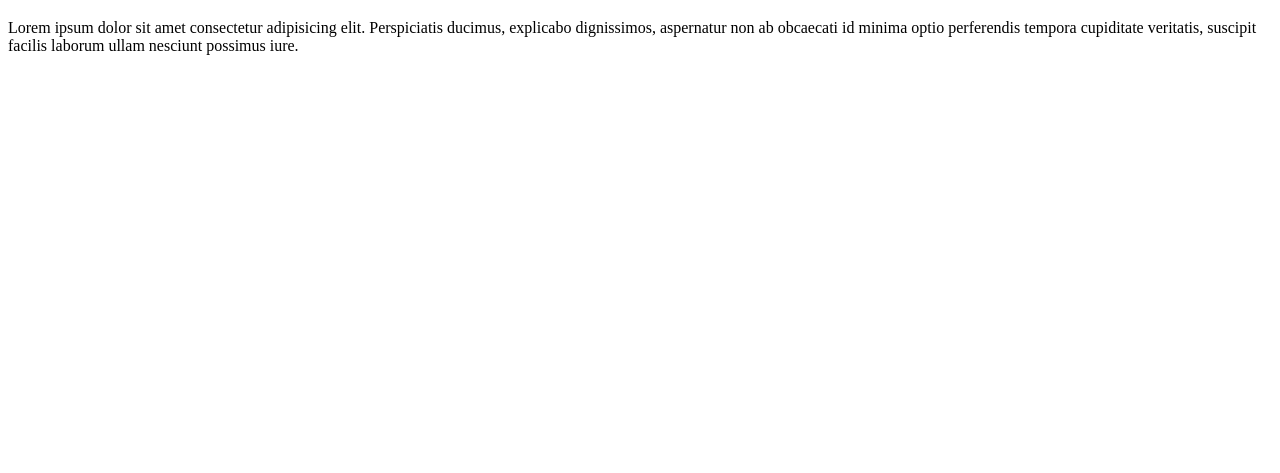
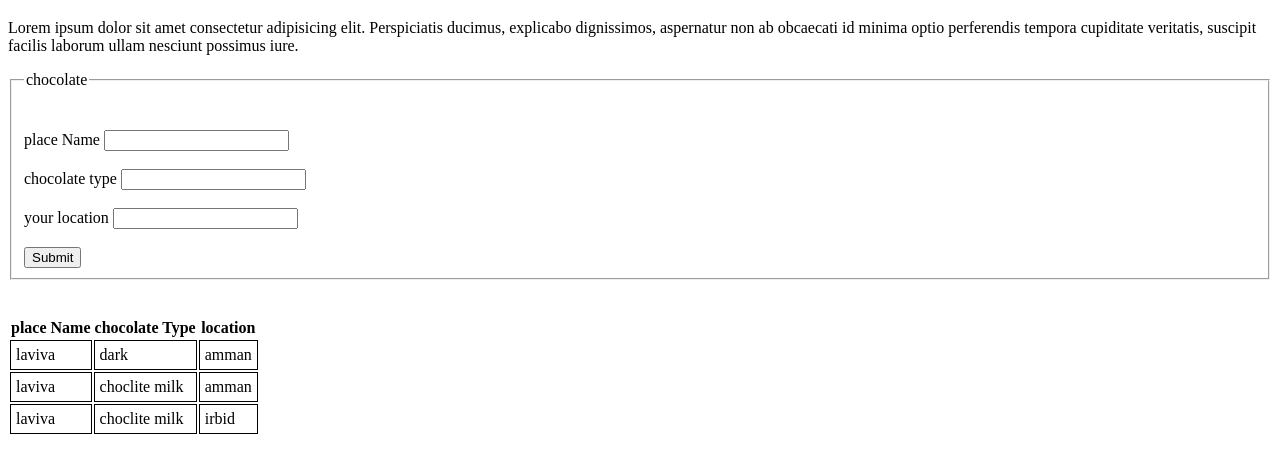
Before and after one commit to hala277/jsPractice, a plain HTML site: page index.html in a window 1280 px wide. Shown: the part 95-568 px from the top of the page. Drawn offline with Linux system fonts and the light colour scheme.

Commit message:
add examples

```diff
--- a/app.js
+++ b/app.js
@@ -107,9 +107,9 @@
 // console.log(hala);
 // hala.username();
 
-const car = {
-    carModel: 'kia'
-}
+// const car = {
+//     carModel: 'kia'
+// }
 
 // here we can Change the properties of constant object or array
 // console.log(car);
@@ -124,3 +124,152 @@ const car = {
 //     carModel: 'ford'
 // }
 // console.log(car);
+
+// let container = document.getElementById('container');
+
+// let pEL = document.createElement('p');
+// pEL.textContent='Student Name';
+// container.appendChild(pEL);
+
+// object and define ol , li in js and make them print in html
+// let Student = {
+//     userName :['aya','hala','leen','jo'],
+
+// }
+// let userNameEL = document.getElementById('userName');
+// container.appendChild(userNameEL);
+
+// let olEL2= document.createElement('ol');
+// container.appendChild(olEL2);
+// let liEL2 ;
+// for(let i =0 ; i < Student.userName.length ; i++){
+// liEL2 = document.createElement('li');
+// liEL2.textContent = Student.userName[i];
+// olEL2.appendChild(liEL2);
+// }
+// userNameEL.appendChild(olEL2);
+// console.log(userNameEL);
+
+// extra on ul.li and ol li
+
+// let ulEL = document.createElement('ul');
+// container.appendChild(ulEL);
+// for(let i = 0 ; i<5 ; i++){
+//     let liEL = document.createElement('li');
+//     liEL.textContent='hi';
+//     ulEL.appendChild(liEL);
+// }
+
+// let olEL = document.createElement('ol');
+// container.appendChild(olEL);
+// for(let i = 0 ; i<5 ; i++){
+//     let liEL = document.createElement('li');
+//     liEL.textContent='hi';
+//     olEL.appendChild(liEL);
+// }
+
+
+// creat chocolate place
+// all what i need to define every thing
+let container = document.getElementById('container');
+let myForm = document.getElementById('myForm');
+myForm.addEventListener('submit',addNewOrder);
+let tableEL = document.createElement('table');
+// orders will by the arry that we will push every thing from the constructre tp it
+let orders = [];
+container.appendChild(tableEL);
+
+// to save in local storage andd make the obj string.
+function saveToLocalStorage(){
+    let data = JSON.stringify(orders);
+    localStorage.setItem('Orders',data);
+}
+
+// how to read from local storage
+function readFrofLocalStorage(){
+    let stringObj = localStorage.getItem('Orders');
+    let normalObj = JSON.parse(stringObj);
+
+    if(normalObj){
+        orders = normalObj;
+        render();
+    }
+}
+readFrofLocalStorage();
+
+function Orders(placeName,chocolateType,location){
+    this.placeName = placeName;
+    this.chocolateType = chocolateType;
+    this.location = location;
+    // these are to know the
+    orders.push(this);
+
+}
+console.log(orders);
+
+function addNewOrder(event){
+    event.preventDefault();
+
+    let placeName = event.target.name.value;
+    let chocolateType = event.target.chocolateType.value;
+    let location = event.target.locatin.value;
+
+    let orders = new Orders(placeName,chocolateType,location)
+
+    // tableEL.deleteRow(-1);
+    //  console.log(Orders);
+    // newStore.getsales();
+    orders.render();
+    saveToLocalStorage();
+    // creatTableFooter();
+}
+
+Orders.prototype.render = function(){
+    // creat Tr
+   let trEL = document.createElement('tr');
+    tableEL.appendChild(trEL);
+
+    let tdEl1 = document.createElement('td')
+    trEL.appendChild(tdEl1);
+    tdEl1.textContent = this.placeName;
+
+    let tdEL2 = document.createElement('td');
+    trEL.appendChild(tdEL2);
+    tdEL2.textContent = this.chocolateType;
+
+    let tdEL3 =document.createElement('td');
+    trEL.appendChild(tdEL3);
+    tdEL3.textContent = this.location;
+
+
+}
+
+function createTableHeader(){
+    let trEL = document.createElement('tr');
+    tableEL.appendChild(trEL);
+
+    let thEL1 = document.createElement('th');
+    trEL.appendChild(thEL1);
+    thEL1.textContent = 'place Name';
+
+    let thEL2 = document.createElement('th');
+    trEL.appendChild(thEL2)
+    thEL2.textContent = 'chocolate Type'
+
+    let thEL3 = document.createElement('th');
+    trEL.appendChild(thEL3);
+    thEL3.textContent = 'location';
+
+
+}
+
+createTableHeader();
+// creatTableFooter();
+
+let hala = new Orders('laviva','dark','amman');
+let leen = new  Orders('laviva','choclite milk','amman');
+let  jo = new  Orders('laviva','choclite milk','irbid');
+
+for(let i = 0 ; i<orders.length ; i++){
+    orders[i].render();
+}
--- a/index.html
+++ b/index.html
@@ -14,9 +14,62 @@
     <main>
         <h1>section 1</h1>
         <p>Lorem ipsum dolor sit amet consectetur adipisicing elit. Perspiciatis ducimus, explicabo dignissimos, aspernatur non ab obcaecati id minima optio perferendis tempora cupiditate veritatis, suscipit facilis laborum ullam nesciunt possimus iure.</p>
+        <!-- add container -->
 
+        <!-- <table>
+            <tr>
+
+              <th>name</th>
+              <th>age</th>
+              <th>grade</th>
+            </tr>
+            <tr>
+              <td>shihab</td>
+              <td>35</td>
+              <td>95</td>
+            </tr>
+            <tr>
+              <td>emad</td>
+              <td>25</td>
+              <td>96</td>
+            </tr>
+            <tr>
+              <td>ahmad</td>
+              <td>30</td>
+              <td>96</td>
+            </tr>
+        </table> -->
+
+        <form action="" id="myForm">
+            <fieldset>
+                <!--  legend is for the name on the top of the form-->
+             <legend> chocolate </legend>
+             <br></br>
+             <!--name  -->
+             <label for="name"> place Name</label>
+             <input type="text" name="name" id="name" required/>
+             <!-- type  -->
+             <br></br>
+             <label for="chocolateType">chocolate type</label>
+             <input type="text" name="chocolateType" id="chocolateType"required/>
+            <!-- location -->
+            <br></br>
+            <label for="locatin">your location</label>
+            <input type="text" name="locatin" id="locatin" required />
+            <br></br>
+            <input type="submit">
+
+
+
+            </fieldset>
+        </form>
+        <br></br>
+        <div id="container"></div>
     </main>
-    <footer></footer>
+    <footer>
+        <!-- add userName -->
+        <div id="userName"></div>
+    </footer>
     <script src="app.js"></script>
 </body>
 </html>
--- a/style.css
+++ b/style.css
@@ -0,0 +1,4 @@
+table td {
+    border: 1px solid black;
+   padding: 5px 5px 5px 5px;
+   }
```
Also changed, not shown: 1 other file.
